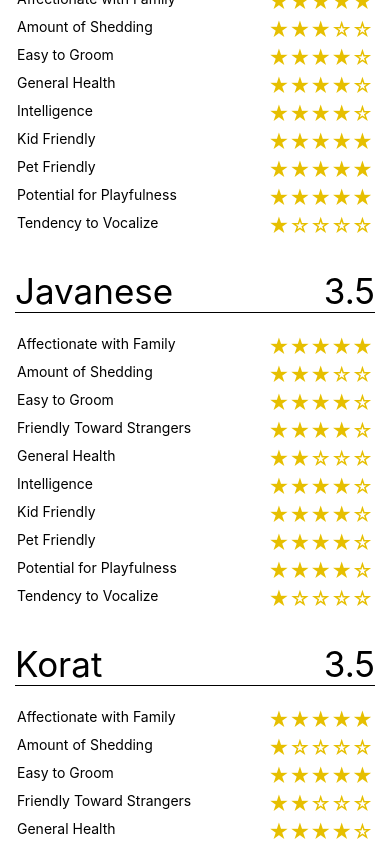
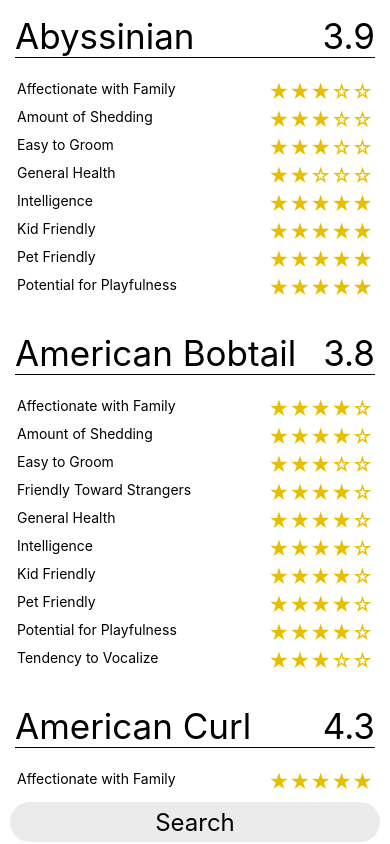
Before and after one commit to aucoeur/fursonalities, a React Native app: screen / in a window 390 px wide. Shown: the top 844 px of the page. Built offline with nearby package versions, Linux system fonts and the light colour scheme.

Commit message:
add clearButton to search input

```diff
--- a/src/Main.js
+++ b/src/Main.js
@@ -11,13 +11,11 @@ export default function App() {
   return (
     <SafeAreaView style={style.container}>
       <StatusBar style="auto" />
-      <View style={style.search}>
-        <TextInput
-          style={style.searchText}
-          placeholder="Search"
-          onChangeText={setSearch}
-          value={search} />
-      </View>
+      <KeyboardAvoidingView
+        behavior={Platform.OS === "ios" ? "padding": "height"}
+        style={style.kbavoid}
+      >
+
         <View style={style.listContainer}>
           <FlatList
             keyExtractor={item => item.breed}
@@ -29,35 +27,57 @@ export default function App() {
               return <Item data={item} index={index}/>
             }} />
         </View>
+        <View style={style.search}>
+          <TextInput
+            style={style.searchText}
+            clearButtonMode="always"
+            placeholder="Search"
+            onChangeText={setSearch}
+            value={search} />
+        </View>
+      </KeyboardAvoidingView>
     </SafeAreaView>
   );
 }
 
 const style = StyleSheet.create({
+  kbavoid: {
+    flex: 1,
+    width: '100%',
+    justifyContent: 'center',
+    alignItems: 'center',
+  },
   container: {
     flex: 1,
     backgroundColor: '#fff',
+    justifyContent: 'center',
     alignItems: 'center',
-    justifyContent: 'center',
   },
   listContainer: {
+    flexBasis: 100,
+    flexGrow: 1,
     width: '100%',
+    // paddingTop: 10,
+    paddingBottom: 10,
   },
   header: {
     color: '#f0f',
     fontSize: 50,
   },
   search: {
+    flexShrink: 0,
     width: '95%',
-    padding: 5,
-    marginTop: 50,
+    height: 40,
+    marginBottom: 2,
     backgroundColor: 'hsla(0, 0%, 0%, 0.08)',
     justifyContent: 'center',
     alignItems: 'center',
     borderRadius: 25,
+    // borderWidth: 1,
   },
   searchText: {
     fontSize: 24,
-
+    width: '100%',
+    textAlign: 'center'
   },
 });
```
Lines whose indentation alone changed are shown as unchanged.
